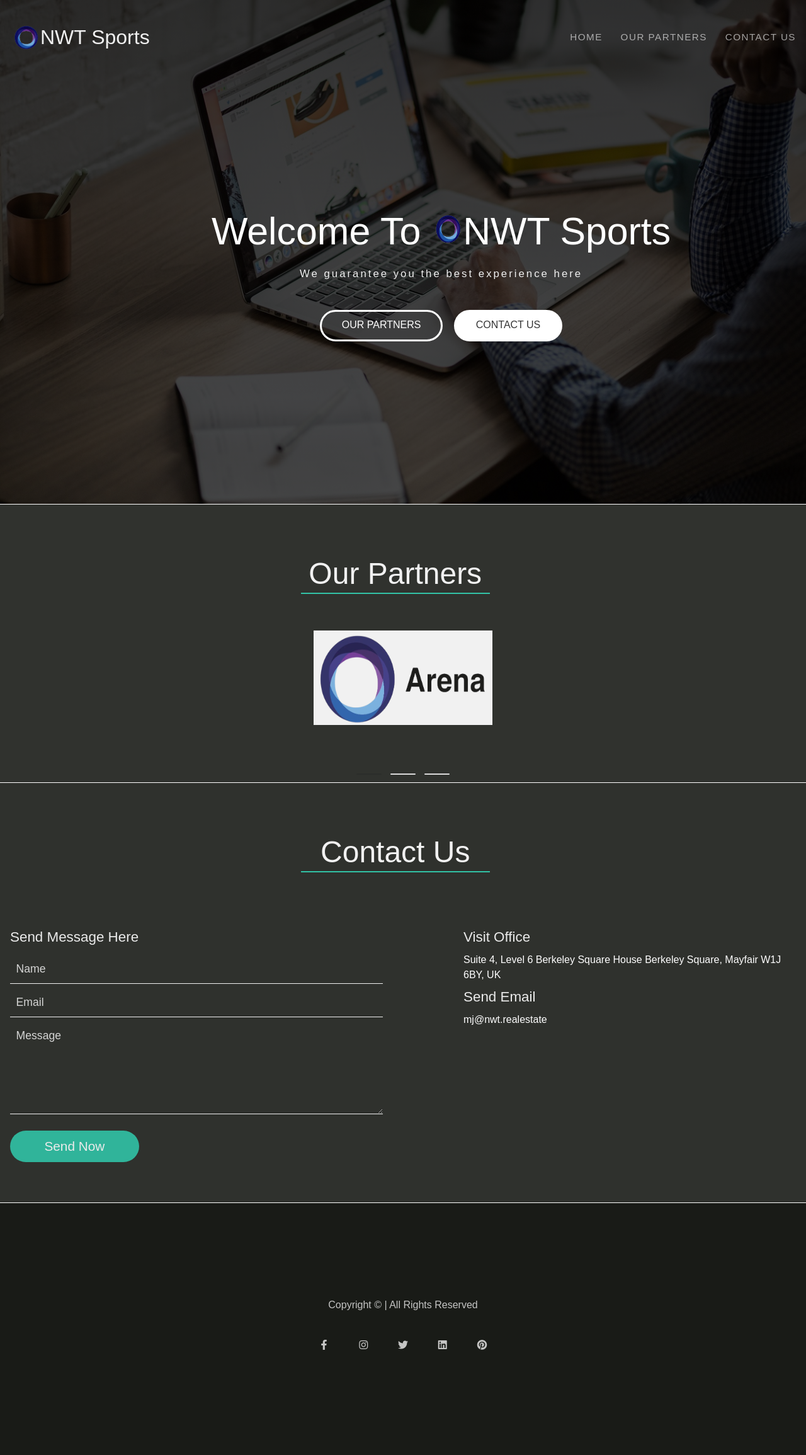
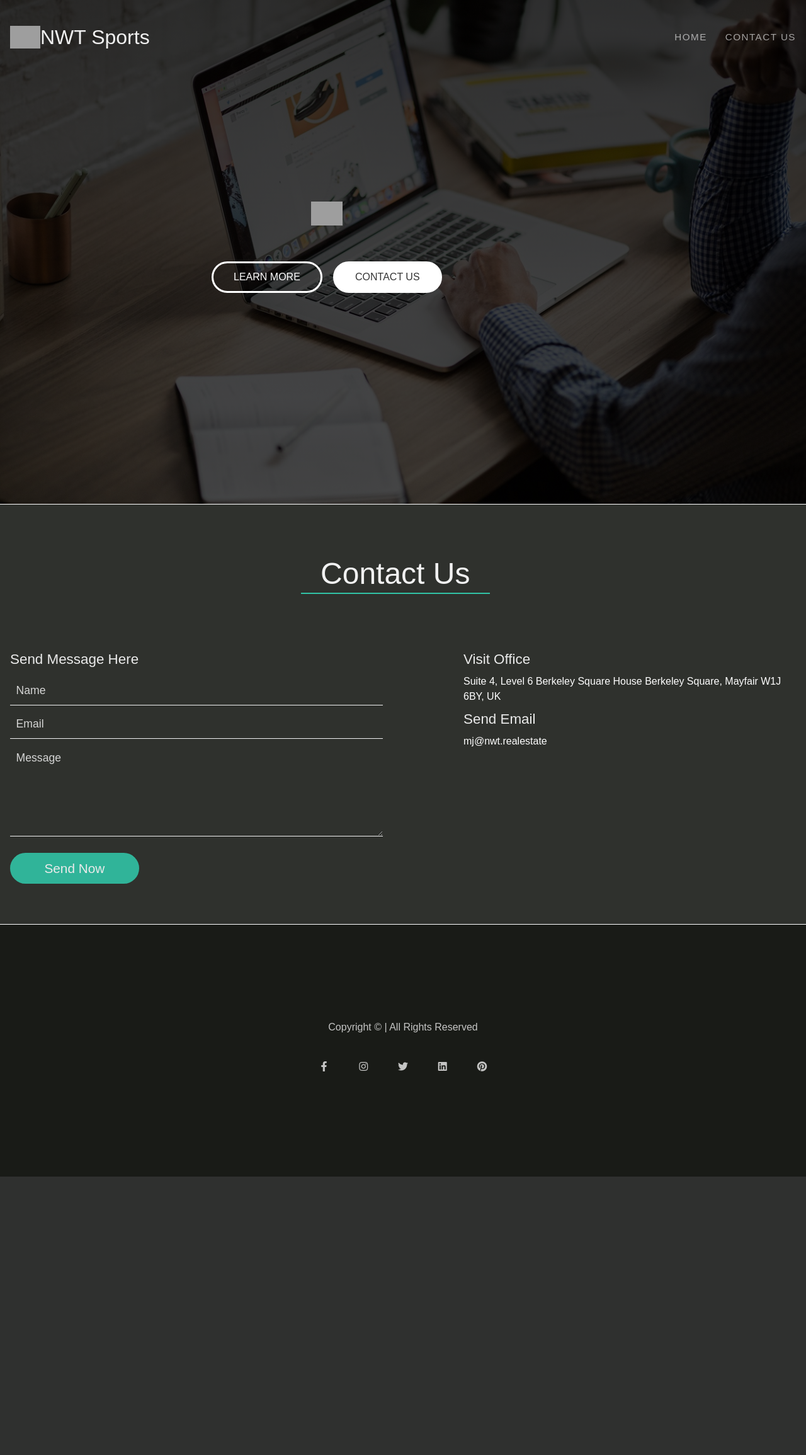
Before and after one commit to DigvijayMandal/nwt-sports, a PHP site: page / in a window 1280 px wide. Shown: the whole page at 63% size. After the commit the page ends 1868 px from the top, so only its background shows below. Run offline with PHP 8.4, Linux system fonts and the light colour scheme; some web fonts are replaced; grey boxes are pictures that could not be loaded.

Commit message:
new update 5

```diff
--- a/index.php
+++ b/index.php
@@ -19,7 +19,7 @@
     <link rel="stylesheet" href="./resources/OwlCarousel2-2.3.4/dist/assets/owl.theme.default.css">
 
     <!--Logo-->
-    <link rel="shortcut icon" href="./assets/logo.png">
+    <link rel="shortcut icon" href="./assets/logo.jpg">
 
     <!--Custom css-->
     <link rel="stylesheet" href="./css/main.css">
@@ -30,7 +30,7 @@
         <nav class="navbar">
             <div class="container">
                 <div class="brand-and-toggler">
-                    <img src="./assets/logo.png" class="logo">
+                    <img src="./assets/logo.jpg" class="logo">
                     <a href="./index.php" class="navbar-brand"> NWT Sports</a>
                     <button type="button" class="navbar-toggler" id="navbar-toggler"><i class="fas fa-bars"></i></button>
                 </div>
@@ -39,9 +39,6 @@
 
                         <li class="nav-item">
                             <a href="#intro" class="nav-link">home</a>
-                        </li>
-                        <li class="nav-item">
-                            <a href="#our-partners" class="nav-link">our partners</a>
                         </li>
                         <li class="nav-item">
                             <a href="#contact-us" class="nav-link">contact us</a>
@@ -53,41 +50,19 @@
         </nav>
 
         <div class="hero-div center container">
-            <h1>welcome to <img src="./assets//logo.png"  class="logo-img">NWT sports</h1>
-            <p>We guarantee you the best experience here</p>
 
+            <div class="logo-img">
+                <img src="./assets/logo.jpg" alt="">
+            </div>
             <div class="hero-btns">
-                <a href="#our-partners"><button type="button" class="btn-trans">our partners</button></a>
+                <a href="#our-partners"><button type="button" class="btn-trans">learn more</button></a>
                 <a href="#contact-us"><button type="button" class="btn-white">contact us</button></a>
             </div>
         </div>
 
     </header>
     <!--End of Header-->
-    <section class="our-partners" id="our-partners">
-        <div class="container">
-            <div class="title">
-                <h2>Our Partners</h2>
-            </div>
-            <div class="row owl-carousel owl-theme">
-                <div class="our-partners-item">
-                    <div class="our-partners-img">
-                        <img src="./assets/logo1.png" alt="">
-                    </div>
-                </div>
-                <div class="our-partners-item">
-                    <div class="our-partners-img">
-                        <img src="./assets/download.png" alt="">
-                    </div>
-                </div>
-                <div class="our-partners-item">
-                    <div class="our-partners-img">
-                        <img src="./assets/logo3.png" alt="">
-                    </div>
-                </div>
-            </div>
-        </div>
-    </section>
+
 
     <section class="contact" id="contact-us">
         <div class="container">
```
